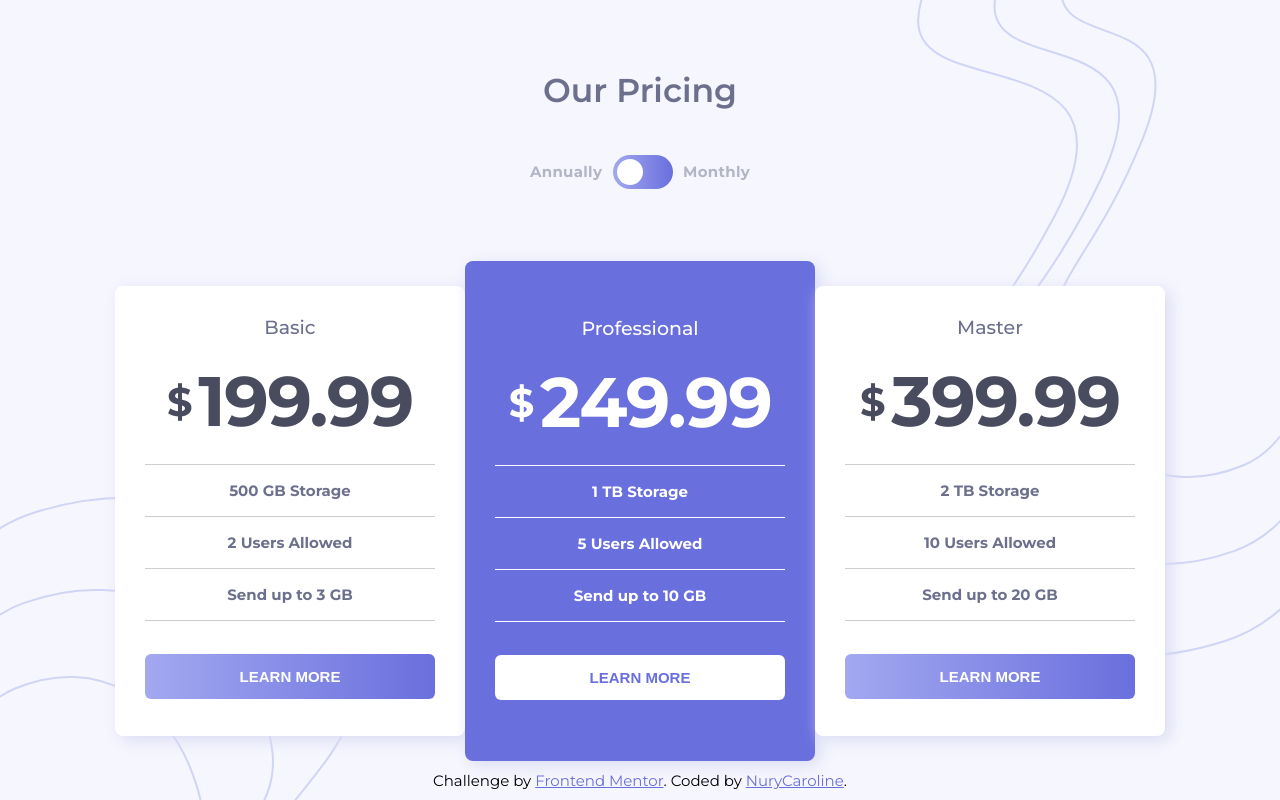
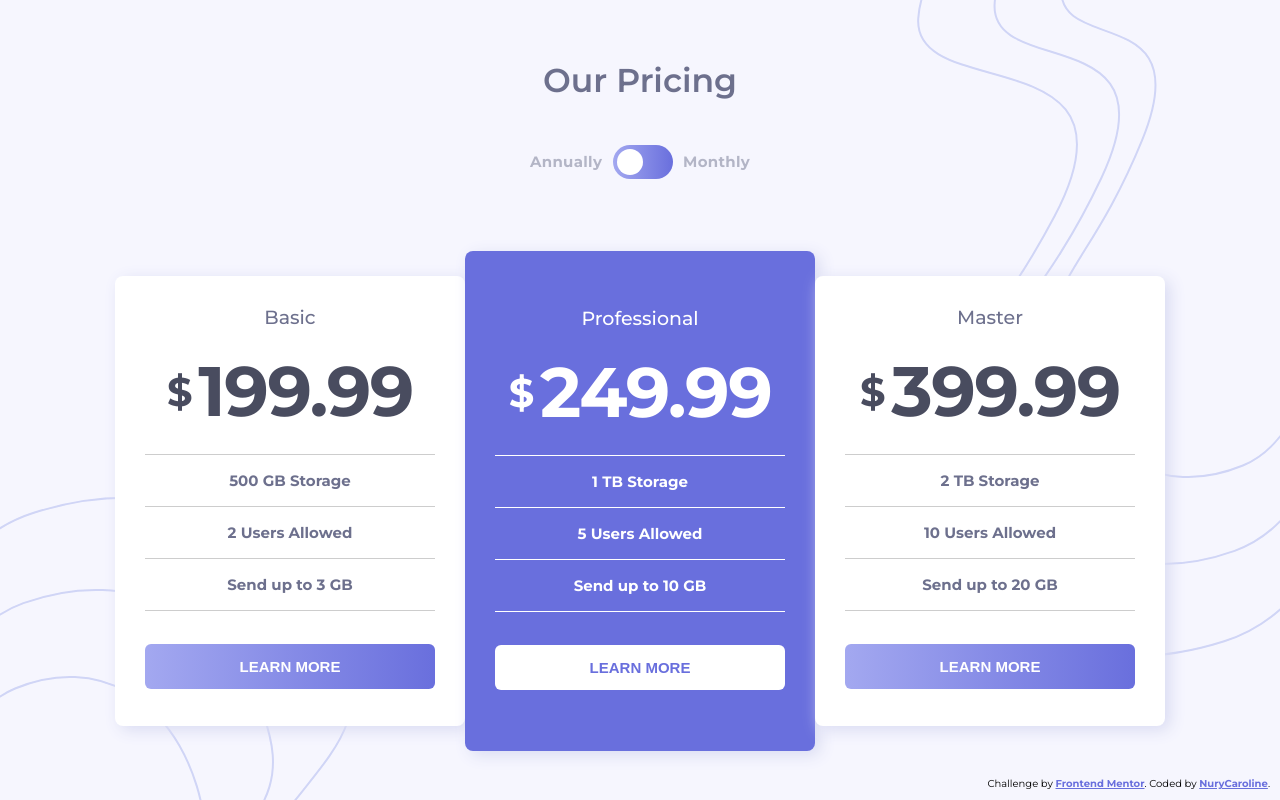
Before and after one commit to nurycaroline/pricing-component-with-toggle, a plain HTML site: page index.html in a window 1280 px wide. Drawn offline with Linux system fonts and the light colour scheme.

Commit message:
Adjust margin top and attribution

```diff
--- a/style.css
+++ b/style.css
@@ -115,7 +115,7 @@ input:checked + span:before {
   font-weight: 600;
   font-size: 33px;
   text-align: center;
-  margin: 70px 0 45px 0;
+  margin: 60px 0 45px 0;
 }
 
 .toggle {
@@ -263,13 +263,16 @@ input:checked + span:before {
 .attribution {
   position: absolute;
   bottom: 10px;
+  right: 10px;
   width: 100%;
-  text-align: center;
+  text-align: right;
+  font-size: 10px;
   font-weight: normal;
 }
 
 .attribution a {
   color: hsl(237, 63%, 64%);
+  font-weight: 700;
 }
 
 /* Mediaquery */
```
